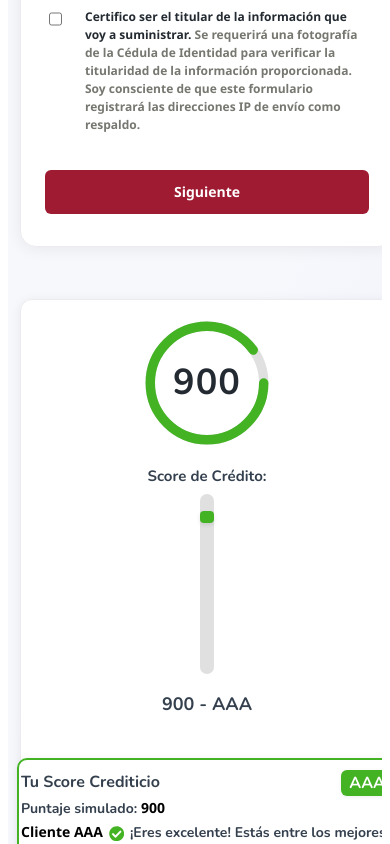
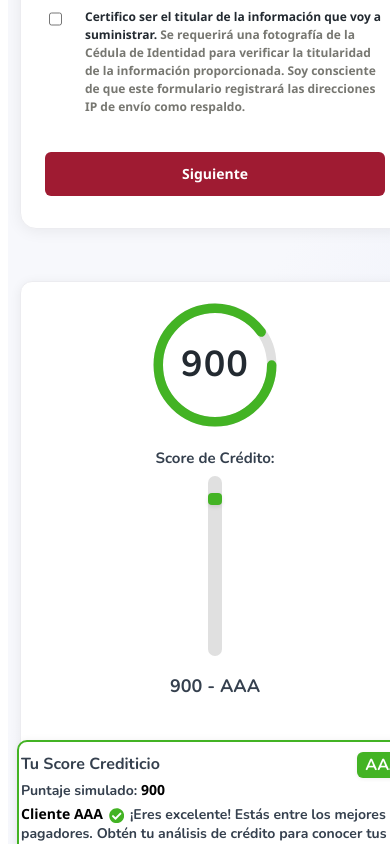
Before and after one commit to mat1520/BURO-DE-CREDITO-EC, a React (Create React App) app: page / in a window 390 px wide. Shown: the part 863-1707 px from the top of the page. Built offline with nearby package versions, Linux system fonts and the light colour scheme; the HTML template or start-up script is replaced by a standard one.

Commit message:
Fix: bloquea scroll horizontal en móvil y drawer siempre dentro del viewport

```diff
--- a/src/components/MainPage.css
+++ b/src/components/MainPage.css
@@ -127,6 +127,15 @@
 
 /* Responsive styles for mobile devices */
 @media (max-width: 768px) {
+  html, body {
+    overflow-x: hidden !important;
+    width: 100vw;
+    position: relative;
+  }
+  .mainpage-bg {
+    overflow-x: hidden !important;
+    width: 100vw;
+  }
   .main-header {
     position: sticky;
     top: 0;
@@ -192,6 +201,13 @@
 
   .mobile-menu {
     z-index: 9998 !important;
+  }
+
+  .mobile-menu.active {
+    max-width: 90vw !important;
+    min-width: 0 !important;
+    width: 85vw !important;
+    box-sizing: border-box;
   }
 }
 
```
